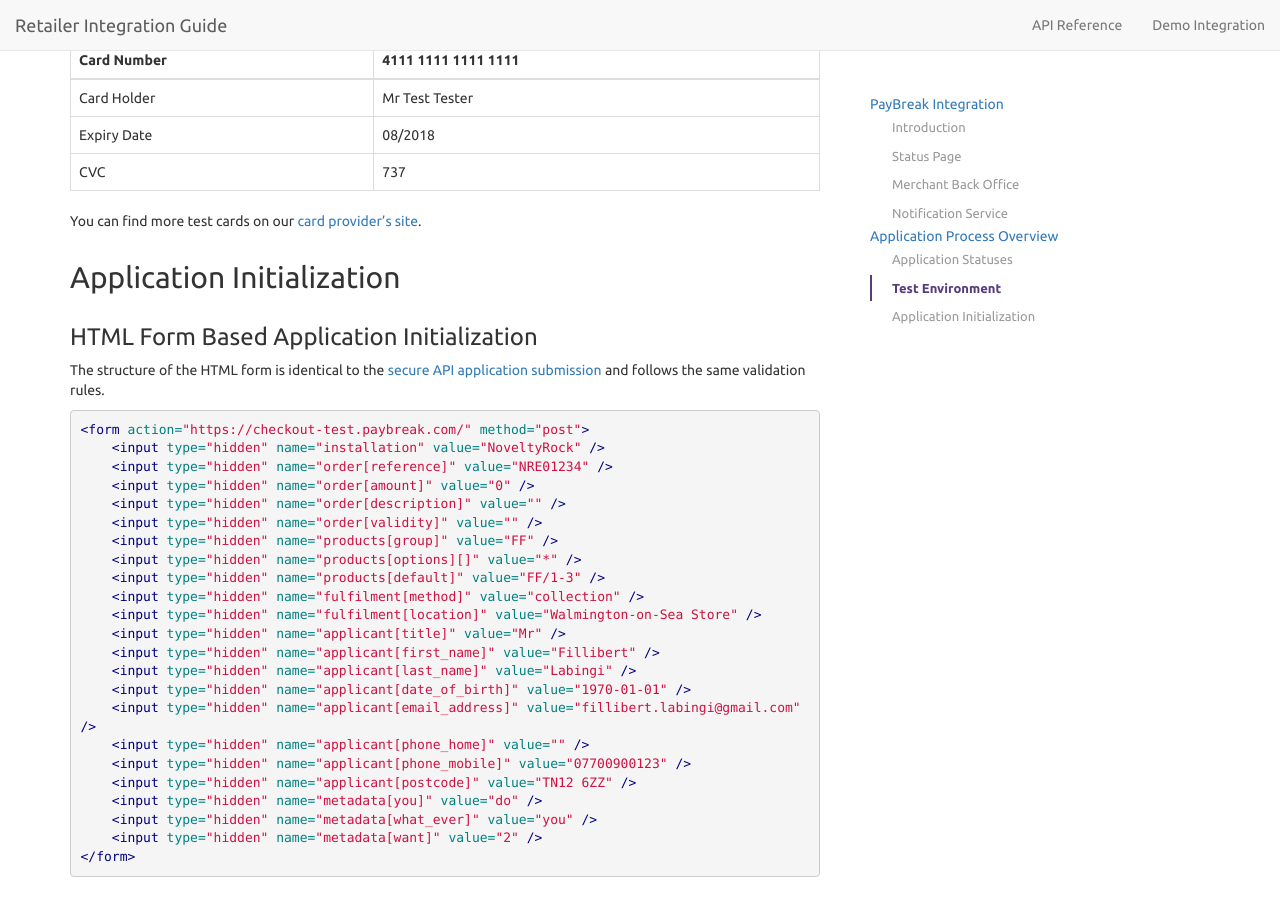
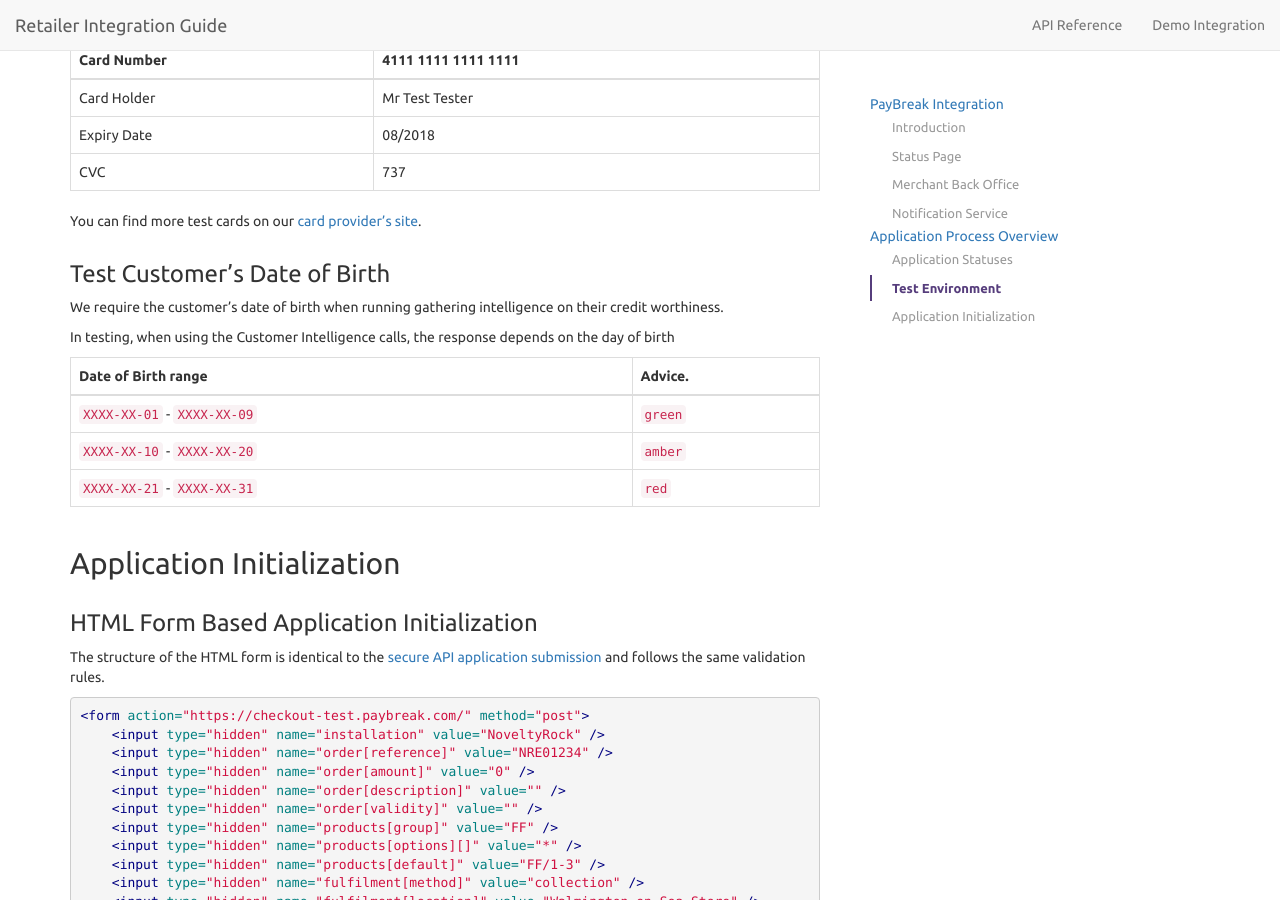
Before and after one commit to PayBreak/retailer-integration-guide, a Jekyll site: the page built from index.md, in a window 1280 px wide and 900 px high, scrolled down 5853 px. Built offline with Jekyll 4.4.1, drawn with Linux system fonts in a browser that asks for light colours; nearby versions of some CDN libraries; Markdown is read by kramdown in place of the engine named in the settings; our own code applies the rules of GitHub Pages for plain Markdown files.

Commit message:
Add test data info

```diff
--- a/index.md
+++ b/index.md
@@ -256,6 +256,18 @@ CVC | 737
 
 You can find more test cards on our [card provider's site](https://docs.adyen.com/support/integration#testcardnumbers).
 
+### Test Customer's Date of Birth
+
+We require the customer's date of birth when running gathering intelligence on their credit worthiness.
+
+In testing, when using the Customer Intelligence calls, the response depends on the day of birth
+
+Date of Birth range | Advice.
+---|---
+`XXXX-XX-01` - `XXXX-XX-09` | `green`
+`XXXX-XX-10` - `XXXX-XX-20` | `amber`
+`XXXX-XX-21` - `XXXX-XX-31` | `red`
+
 ## Application Initialization
 
 ### HTML Form Based Application Initialization
```
